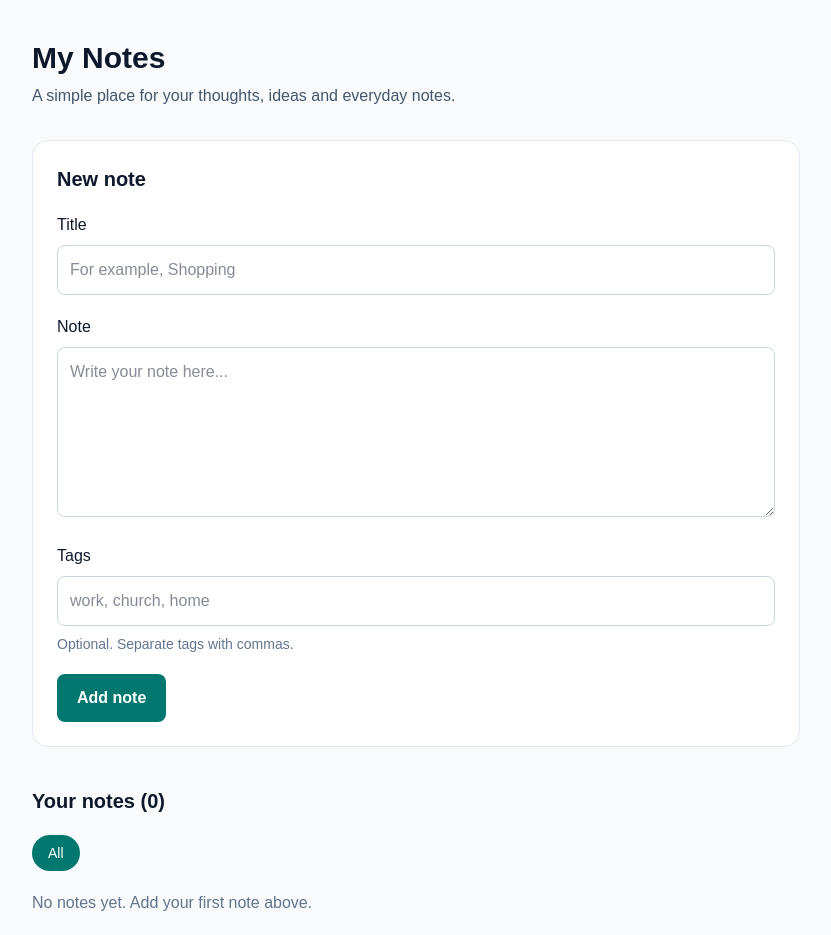
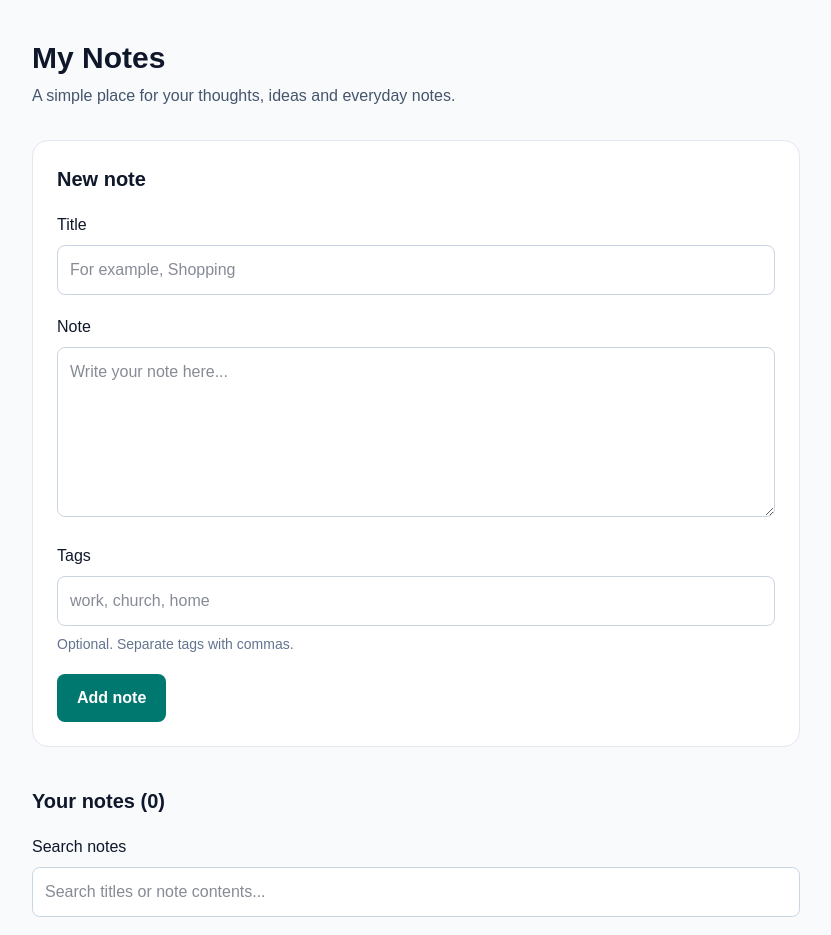
Before and after one commit to Simultaneous1/Markdown-notes, a Next.js app in the folder notes/: page / in a window 1280 px wide. Shown: the top 935 px of the page, without its empty margins (224-1055 px from the left). Built offline with nearby package versions, Linux system fonts and the light colour scheme.

Commit message:
Add note search and no-results message

```diff
--- a/notes/app/page.tsx
+++ b/notes/app/page.tsx
@@ -16,6 +16,7 @@ export default function Home() {
   const [saving, setSaving] = useState(false);
   const [loaded, setLoaded] = useState(false);
   const [selectedTag, setSelectedTag] = useState<string | null>(null);
+  const [searchQuery, setSearchQuery] = useState("");
 
 useEffect(() => {
   try {
@@ -95,10 +96,18 @@ useEffect(() => {
   ...new Set(notes.flatMap((note) => note.tags)),
   ].sort();
 
-  const filteredNotes = selectedTag
-  ? notes.filter((note) => note.tags.includes(selectedTag))
-  : notes;
+  const filteredNotes = notes.filter((note) => {
+  const matchesTag =
+    selectedTag === null || note.tags.includes(selectedTag);
 
+  const query = searchQuery.trim().toLowerCase();
+
+  const matchesSearch =
+    note.title.toLowerCase().includes(query) ||
+    note.body.toLowerCase().includes(query);
+
+  return matchesTag && matchesSearch;
+});
   return (
     <main className="min-h-screen bg-slate-50 px-5 py-10 text-slate-900">
       <div className="mx-auto max-w-3xl">
@@ -177,6 +186,24 @@ useEffect(() => {
             Your notes ({notes.length})
           </h2>
 
+        <div className="mb-5">
+          <label
+            htmlFor="search"
+            className="mb-2 block font-medium"
+          >
+            Search notes
+          </label>
+
+          <input
+            id="search"
+            type="search"
+            value={searchQuery}
+            onChange={(event) => setSearchQuery(event.target.value)}
+            placeholder="Search titles or note contents..."
+            className="w-full rounded-lg border border-slate-300 bg-white p-3"
+          />
+        </div>
+
         <button
           type="button"
           onClick={() => setSelectedTag(null)}
@@ -186,12 +213,13 @@ useEffect(() => {
         </button>
 
           <div aria-live="polite" className="space-y-4">
-            {notes.length === 0 && (
-              <p className="text-slate-500">
-                No notes yet. Add your first note above.
-              </p>
-            )}
-
+           {filteredNotes.length === 0 && (
+          <p className="text-slate-500">
+            {notes.length === 0
+              ? "No notes yet. Add your first note above."
+              : "No notes match."}
+          </p>
+        )}
             {filteredNotes.map((note) => (
               <article
                 key={note.id}
```
